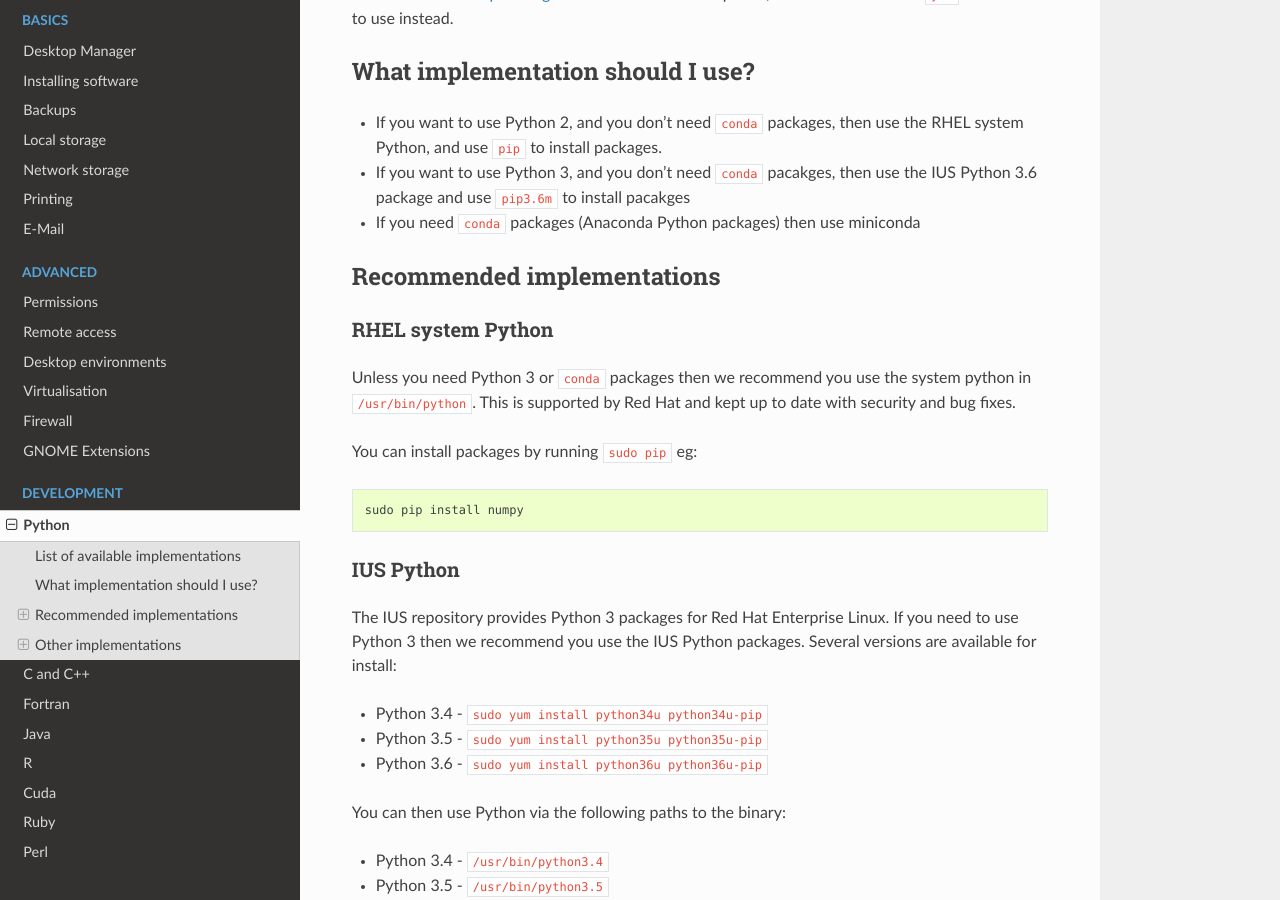
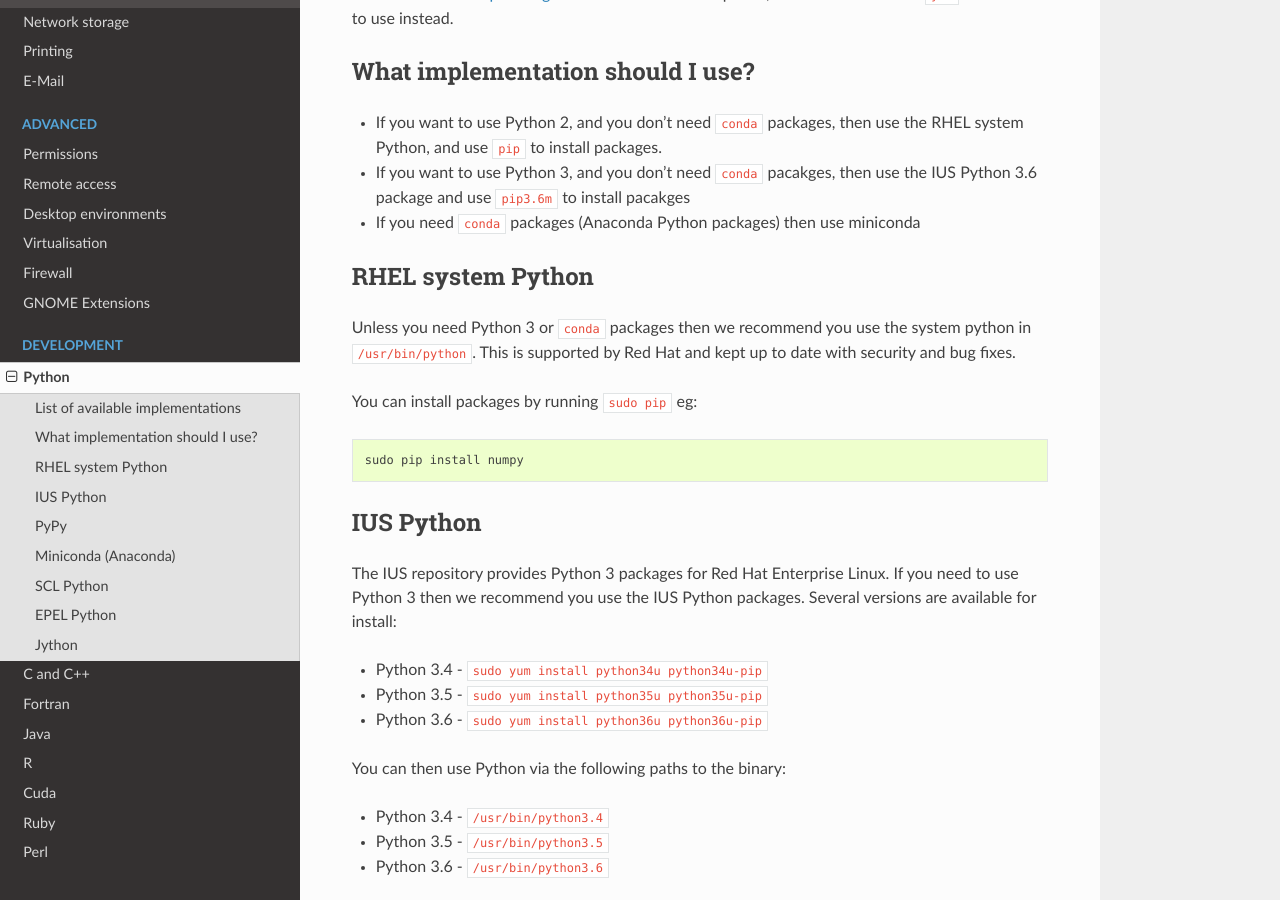
Before and after one commit to southampton/linuxdesktopdocs, a Sphinx documentation site: the page built from docs/python.rst, in a window 1280 px wide and 900 px high, scrolled down 950 px. Built offline with Sphinx 7.4.7 and the Read the Docs theme 2.0.0, drawn with Linux system fonts in a browser that asks for light colours; some of the changed text lies outside the part shown.

Commit message:
reworked the python headings

```diff
--- a/docs/python.rst
+++ b/docs/python.rst
@@ -48,11 +48,8 @@ What implementation should I use?
 * If you want to use Python 3, and you don't need ``conda`` pacakges, then use the IUS Python 3.6 package and use ``pip3.6m`` to install pacakges
 * If you need ``conda`` packages (Anaconda Python packages) then use miniconda
 
-Recommended implementations
----------------------------
-
 RHEL system Python
-^^^^^^^^^^^^^^^^^^
+------------------
 
 Unless you need Python 3 or ``conda`` packages then we recommend you use the
 system python in ``/usr/bin/python``. This is supported by Red Hat and kept
@@ -63,7 +60,7 @@ You can install packages by running ``sudo pip`` eg::
    sudo pip install numpy
 
 IUS Python
-^^^^^^^^^^
+----------
 
 The IUS repository provides Python 3 packages for Red Hat Enterprise Linux. If
 you need to use Python 3 then we recommend you use the IUS Python packages.
@@ -93,7 +90,7 @@ For example, to install ``numpy`` on IUS Python 3.6::
   sudo pip3.6 install numpy
 
 PyPy
-^^^^
+----
 
 PyPy is a just-in-time (JIT) compiler for Python which aims to be compatible
 with the standard CPython implementation. Using PyPy often yields significant
@@ -131,7 +128,7 @@ For example, to install ``numpy`` on PyPy 5.6::
    sudo /local/software/pypy/5.6/bin/pip install numpy
 
 Miniconda (Anaconda)
-^^^^^^^^^^^^^^^^^^^^
+--------------------
 
 Anaconda, and its ``conda`` package manager, is an alternative to the ``pip``
 package manager (although the developers insist it complements pip and solves
@@ -181,11 +178,8 @@ And if you want to delete an environment do the following::
 
    conda remove -n yourenvname -all
 
-Other implementations
-------------------------
-
 SCL Python
-^^^^^^^^^^
+----------
 
 .. note::
 
@@ -220,7 +214,7 @@ command we've created. So to install packages you should run::
    sclsudo pip install numpy
 
 EPEL Python
-^^^^^^^^^^^
+-----------
 
 .. note::
 
@@ -244,7 +238,7 @@ and you can install packages with ``pip``::
    sudo /usr/bin/pip3.4 install numpy
 
 Jython
-^^^^^^
+------
 
 Jython is an implementation of Python running on the Java virtual machine (JVM).
 Red Hat have provided a packaged version of Jython as part of their Developer
```
